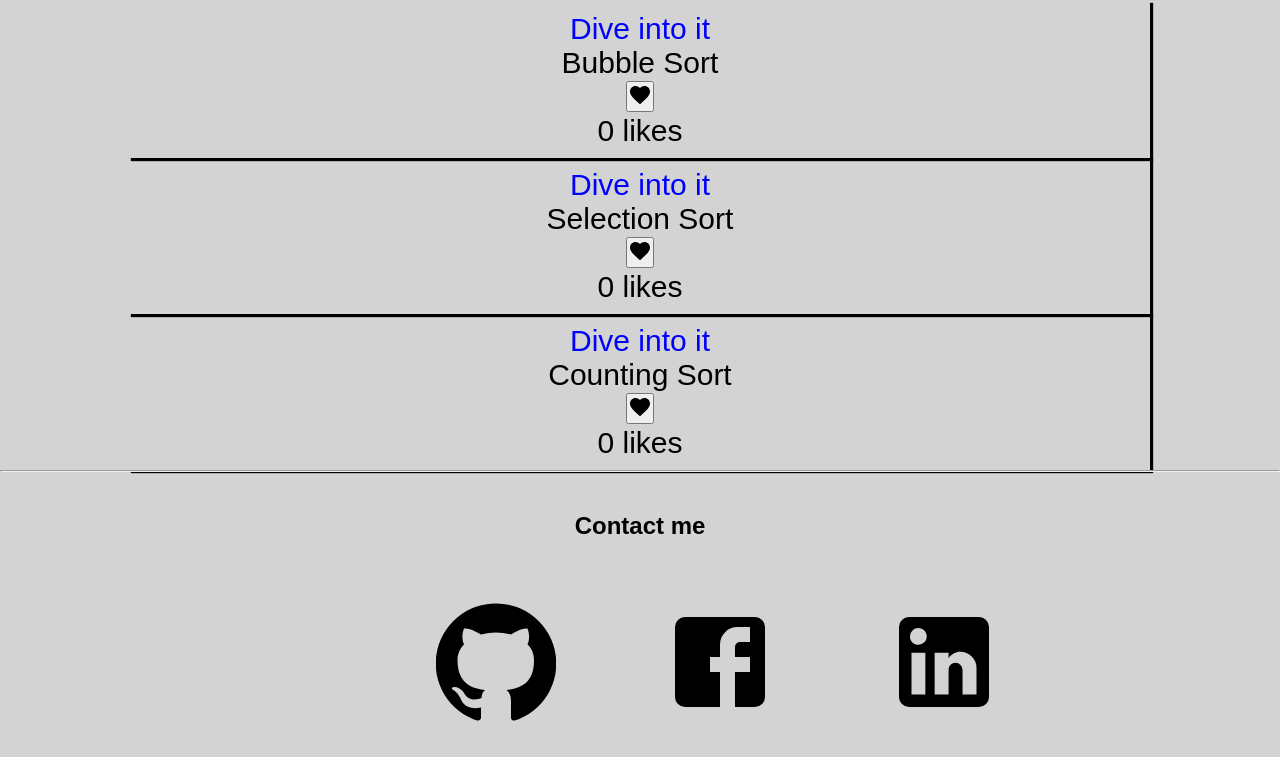
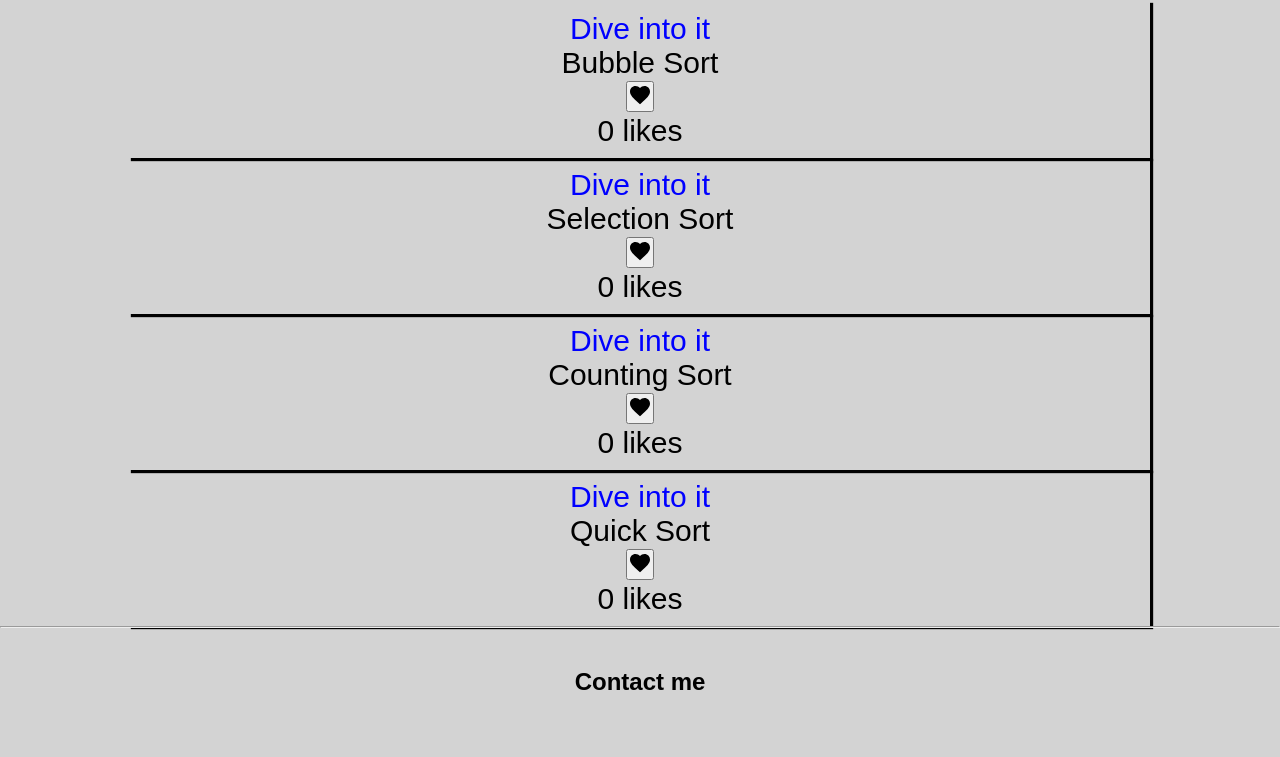
Before and after one commit to maaz-bin-asad/algoRithm, a React (Create React App) app: page /sorting in a window 1280 px wide. Shown: the part 343-1100 px from the top of the page. Built offline with nearby package versions, Linux system fonts and the light colour scheme.

Commit message:
Add quicksort algorithm

```diff
--- a/public/index.html
+++ b/public/index.html
@@ -109,9 +109,14 @@
 
    .footer .container ul li{
      font-size: 30px;
-     margin-left: 30%;
+     margin-left: 33%;
      list-style: none;
 
+   }
+   .head{
+     transform: scale(1.3);
+     margin-left: 2px;
+     color: black;
    }
 
    .footer .container ul li a{
--- a/src/searching.js
+++ b/src/searching.js
@@ -47,6 +47,7 @@ class Searching extends Component {
         const menu = this.props.searching.map((search) => {
             return (
               <div  className="col-12 col-md-5 m-1">
+
                 <Card key={search.id}
                   onClick={() => this.onDishSelect(search)}>
                       <a href="#card" className="link">Dive into it</a>
@@ -63,7 +64,7 @@ class Searching extends Component {
 
         return (
             <div className="container">
-                <div className="row">
+                          <div className="row">
                     {menu}
                 </div>
                 <div className="row">
--- a/src/shared/sorting.js
+++ b/src/shared/sorting.js
@@ -17,5 +17,11 @@ export const SORTING =
             name:"Counting Sort",
             detail:"The counting sort works in a way that it needs not to compare any element for sorting the array. Instead it first counts frequency of each element and stores in a seperate sequence. In the second array,it counts one by one that how many elements are smaller or equal to each element.  At last, it places each element at the position such that all elements smaller than it will come before it. The procedure goes on for every element. For instance, if you have sequence of [2,1,3]. It creates a new sequence whose index are the elements of previos array and will be sorted. The new array would then be [0,1,1,1]. Since,we do not have 0 in array. It's value is 0 in new array. The second step is to count how many numbers are smaller than or equal to particular element. The array will now look like [0,1,1,3]. The last step is to pick elements from the first array and place it at the suitable index in new array that will be the result. For instance, value 3 has 3 elements smaller or equal to it. It will be placed at index 2 of new array. Repeating this for all element will result in the sorted array-[1,2,3] ",
             likes:0
+        },
+        {
+            id:4,
+            name:"Quick Sort",
+            detail:"The quick sort is another efficient algorithm that works on divide and conquer approach. It takes an element which is the pivot element and goes through the array again. The elements smaller than it are placed on left side of and the elements while larger on the right. The procedure goes on untill the array gets sorted. In each recursion or iteration, one correct element reaches the desired position. The pivot element that we chose can either be last element of array or the first. For examples, if we have an array [2,1,3,4,2], 2 is popped out and placed at postion such that the array becomes [2,1,2,3,4]. In other round ,the lower subarray [2,1] is passed and which becomes [1,2]. The final array then becomes [1,2,2,3,4] and the array gets sorted. Notice that we need not to change the elements of larger subarray since it's already sorted",
+            likes:0
         }
             ];
--- a/src/sorting.js
+++ b/src/sorting.js
@@ -65,7 +65,7 @@ class Sorting extends Component {
 
         return (
             <div className="container">
-                <div className="row">
+                        <div className="row">
                     {menu}
                 </div>
                 <div className="row">
```
